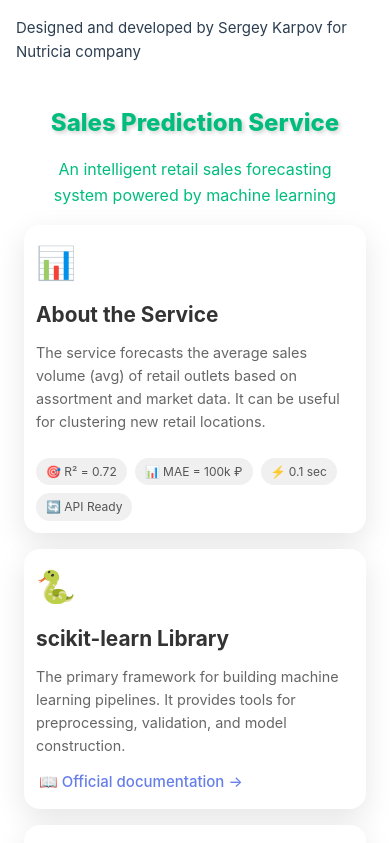
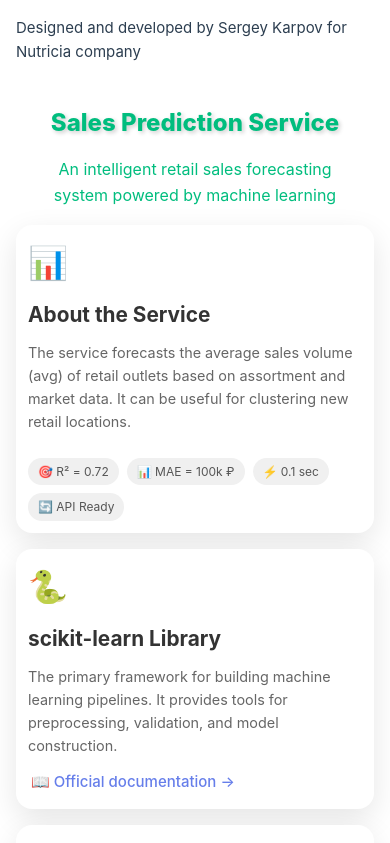
Before and after one commit to Sergey-Karpov/so_prediction_frontend, a Vue app: page /home in a window 390 px wide. Shown: the top 843 px of the page. Built offline with nearby package versions, Linux system fonts and the light colour scheme.

Commit message:
horisontal pading in model-info has been removed

```diff
--- a/src/components/ui/MainArticle.vue
+++ b/src/components/ui/MainArticle.vue
@@ -245,15 +245,15 @@
 .model-info {
   width: 100%;
   min-height: 100vh;
-  padding: 20px;
+  padding: 20px 0;
   font-family: -apple-system, BlinkMacSystemFont, 'Segoe UI', Roboto, Oxygen, Ubuntu, sans-serif;
 
   @media (max-width: 1024px) {
-    padding: 12px;
+    padding: 12px 0;
   }
 
   @media (max-width: 768px) {
-    padding: 8px;
+    padding: 8px 0;
   }
 
   &__container {
```
